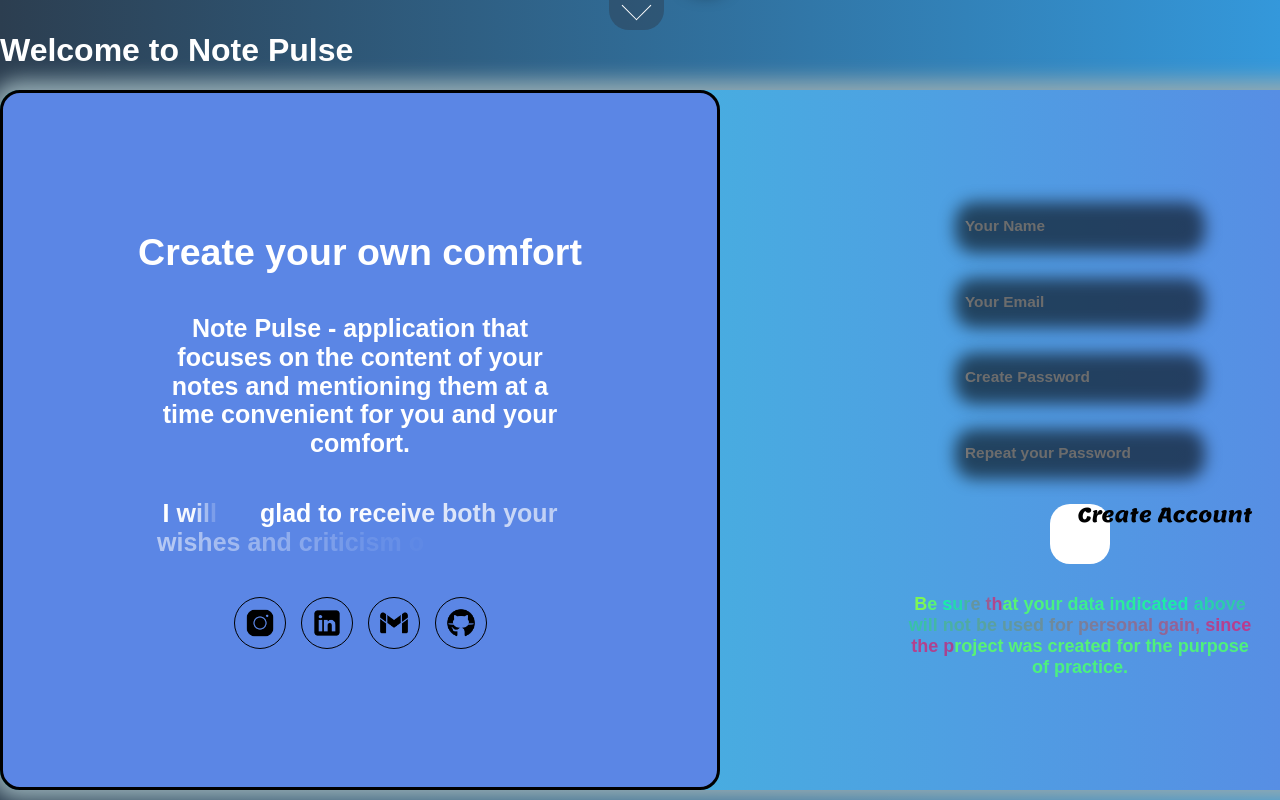
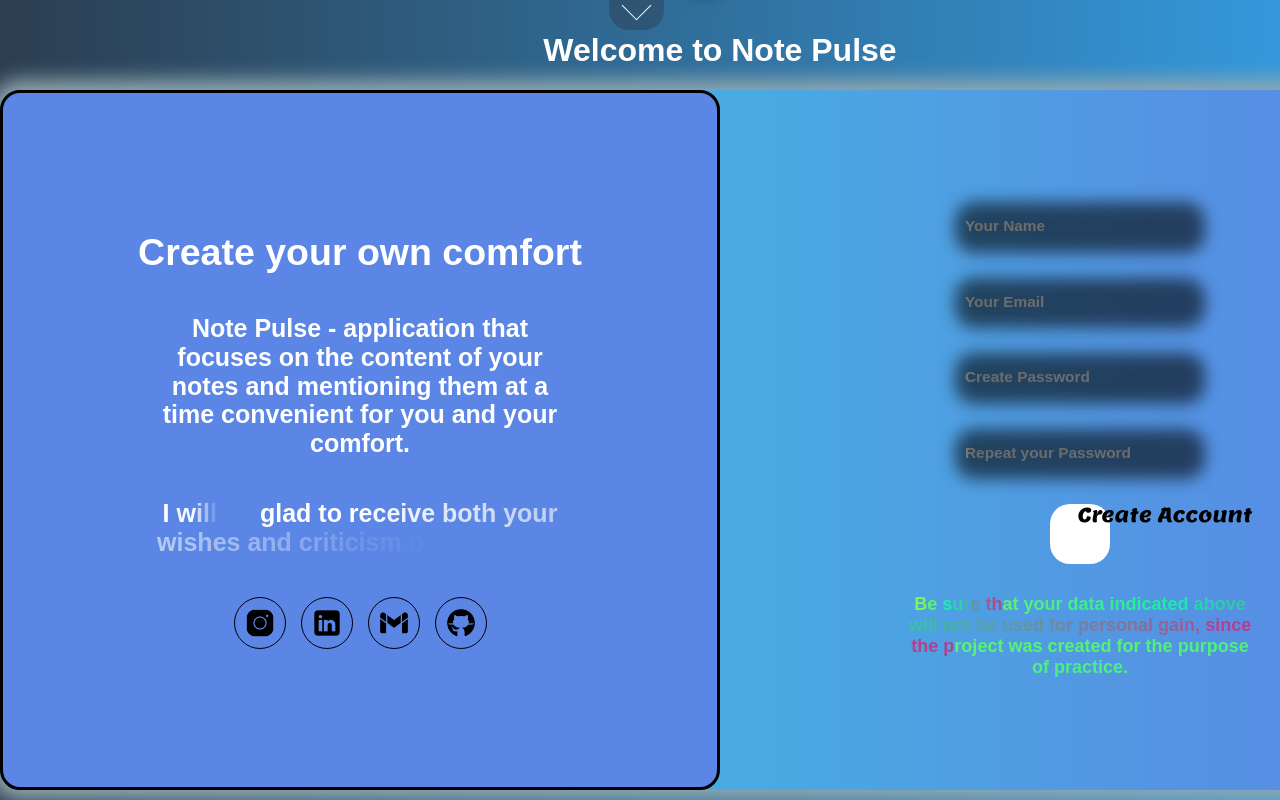
Before and after one commit to DenisNysheta/Note-Pulse, a React (Vite) app: page / in a window 1280 px wide. Shown: the top 800 px of the page. Built offline with nearby package versions, Linux system fonts and the light colour scheme; a web font is replaced by a local one.

Commit message:
add flex for pulse-box and animation for warning message

```diff
--- a/src/assets/styles/components/App.scss
+++ b/src/assets/styles/components/App.scss
@@ -7,12 +7,20 @@
 - Between Night and Day (dark blue) - background: linear-gradient(to right, #2c3e50, #3498db);
 */
 
+* {
+    transition: width 0.5s ease;
+}
+
+input {
+    cursor: pointer;
+}
+
 body[data-theme="dark"] {
-    --shadow-btn-theme: red
+    --shadow-btn-theme: yellow
 }
 
 body[data-theme="light"] {
-    --shadow-btn-theme: blue
+    --shadow-btn-theme: red
 }
 
 h1,h2,h3,h4,h5,h6 {
@@ -26,6 +34,10 @@ p {
 .pulse {
     position: relative;
 
+    &__box {
+        @include flexy(center,center,column,no-wrap);
+    }
+
     @include size(100vh,100%);
     @include colors(white, linear-gradient(to right, #2c3e50, #3498db));
     @include flexy(center,center,column,wrap);
@@ -34,7 +46,7 @@ p {
 @keyframes greetings {
     0% {
         opacity: 0;
-    } 100% {
+    }  100% {
         opacity: 1;
     }
 }
```
